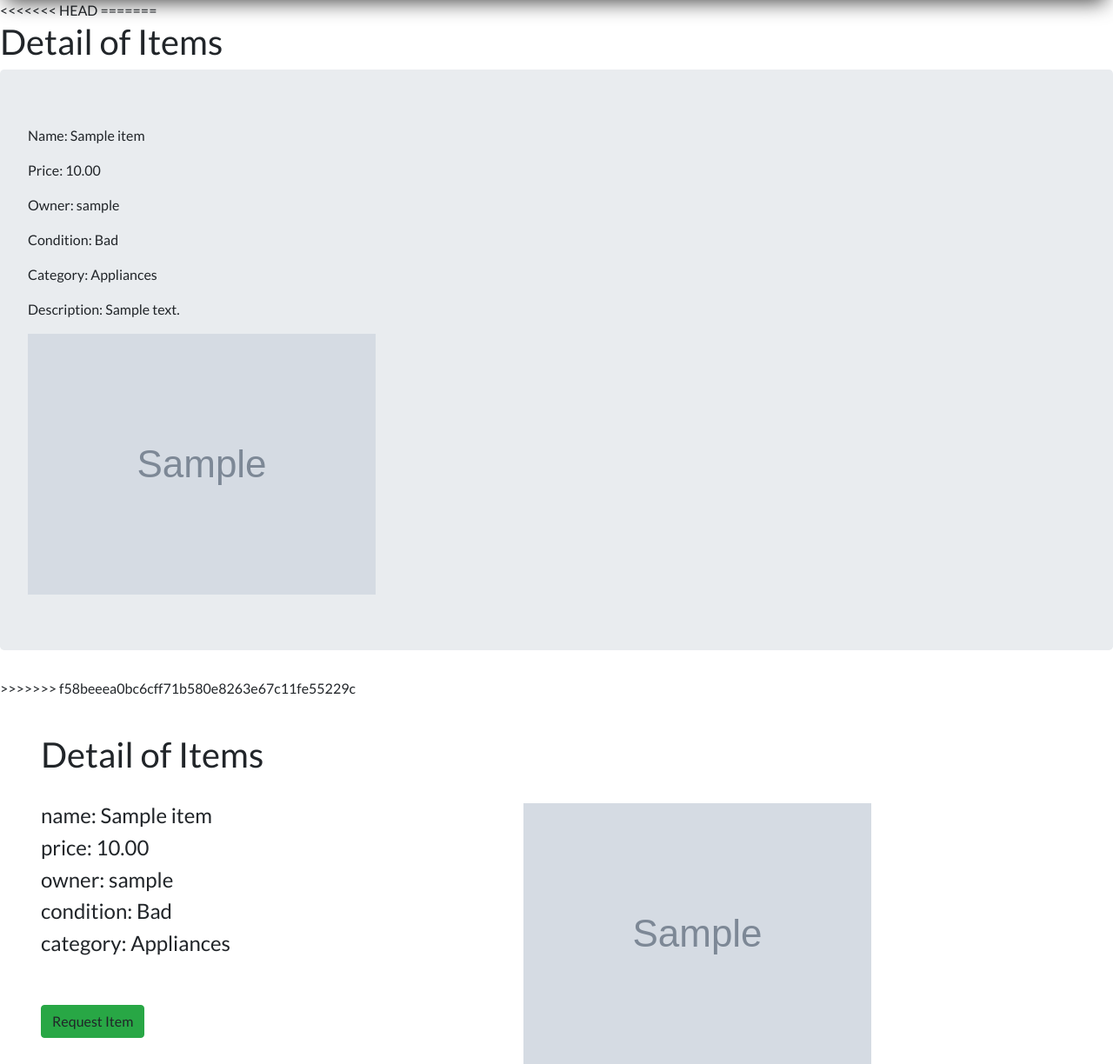
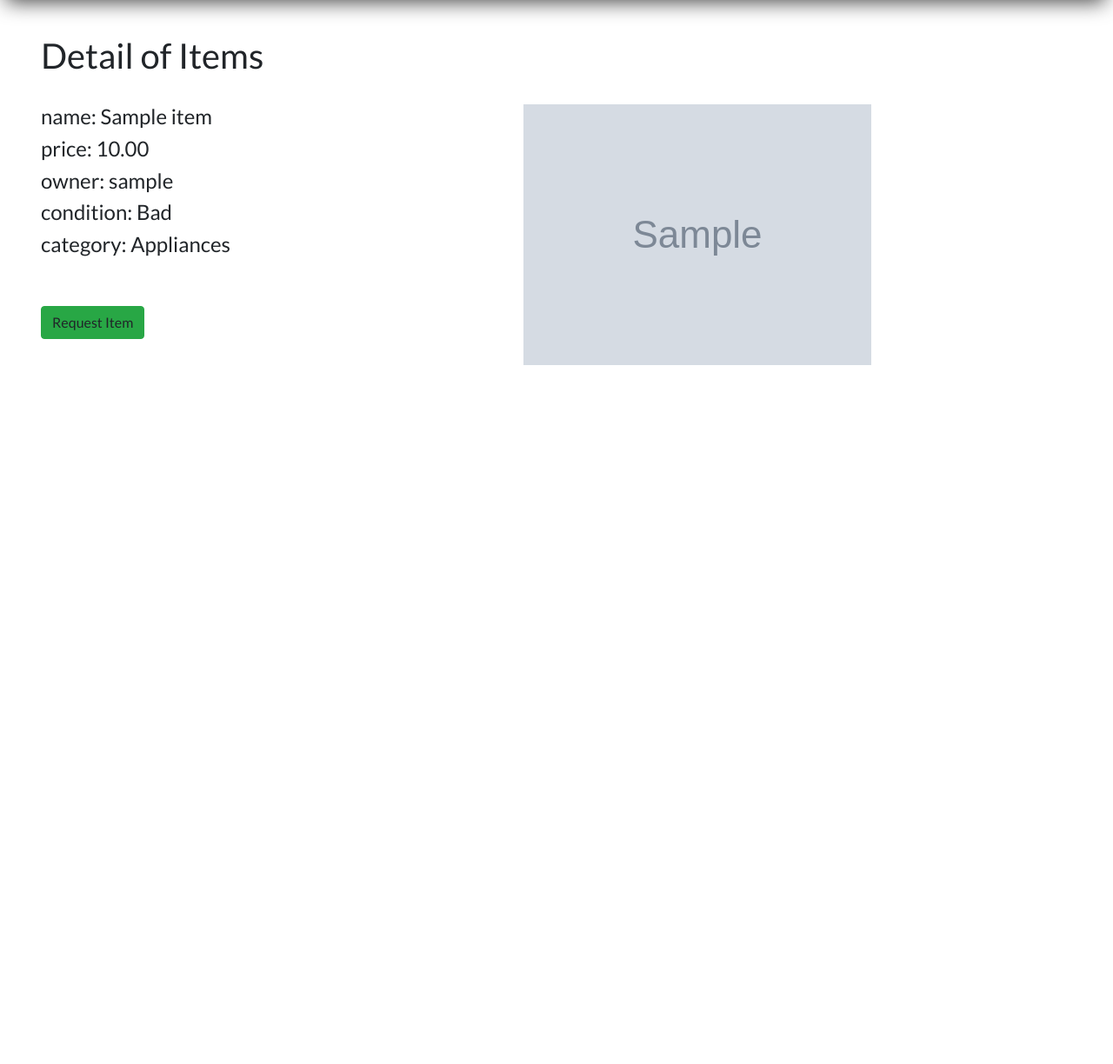
Before and after one commit to Senior-Design-Lend/lend, a Django app: page /items/1/ in a window 1280 px wide. Shown: the part 80-1304 px from the top of the page at 87% size. After the commit the page ends 500 px from the top, so only its background shows below. Run offline with Django 3.2, Linux system fonts and the light colour scheme; tables that the repository leaves empty hold one stand-in row (values such as "Sample post"); grey boxes marked "Sample" are stand-in pictures; some libraries are stand-ins or nearby versions; some web fonts are replaced.

Commit message:
pushing detail change

```diff
--- a/templates/items/detailed.html
+++ b/templates/items/detailed.html
@@ -17,23 +17,7 @@
 {% load staticfiles %}
 
 {% block body_block %}
-<<<<<<< HEAD
-=======
-<h1> Detail of Items </h1>
-<div class="jumbotron">
-  <p>Name: {{item_detail.name}}</p>
-  <p>Price: {{item_detail.price}}</p>
-  <p>Owner: {{item_detail.owner}}</p>
-  <p>Condition: {{item_detail.condition}}</p>
-  <p>Category: {{item_detail.category}}</p>
-  <p>Description: {{item_detail.description}}</p>
-  <img src="{{ item_detail.picture.url }}" height=300>
 
-
-
-</div>
-
->>>>>>> f58beeea0bc6cff71b580e8263e67c11fe55229c
 <div class="container">
   <h1>Detail of Items</h1><br>
   <div class="detail">
```
